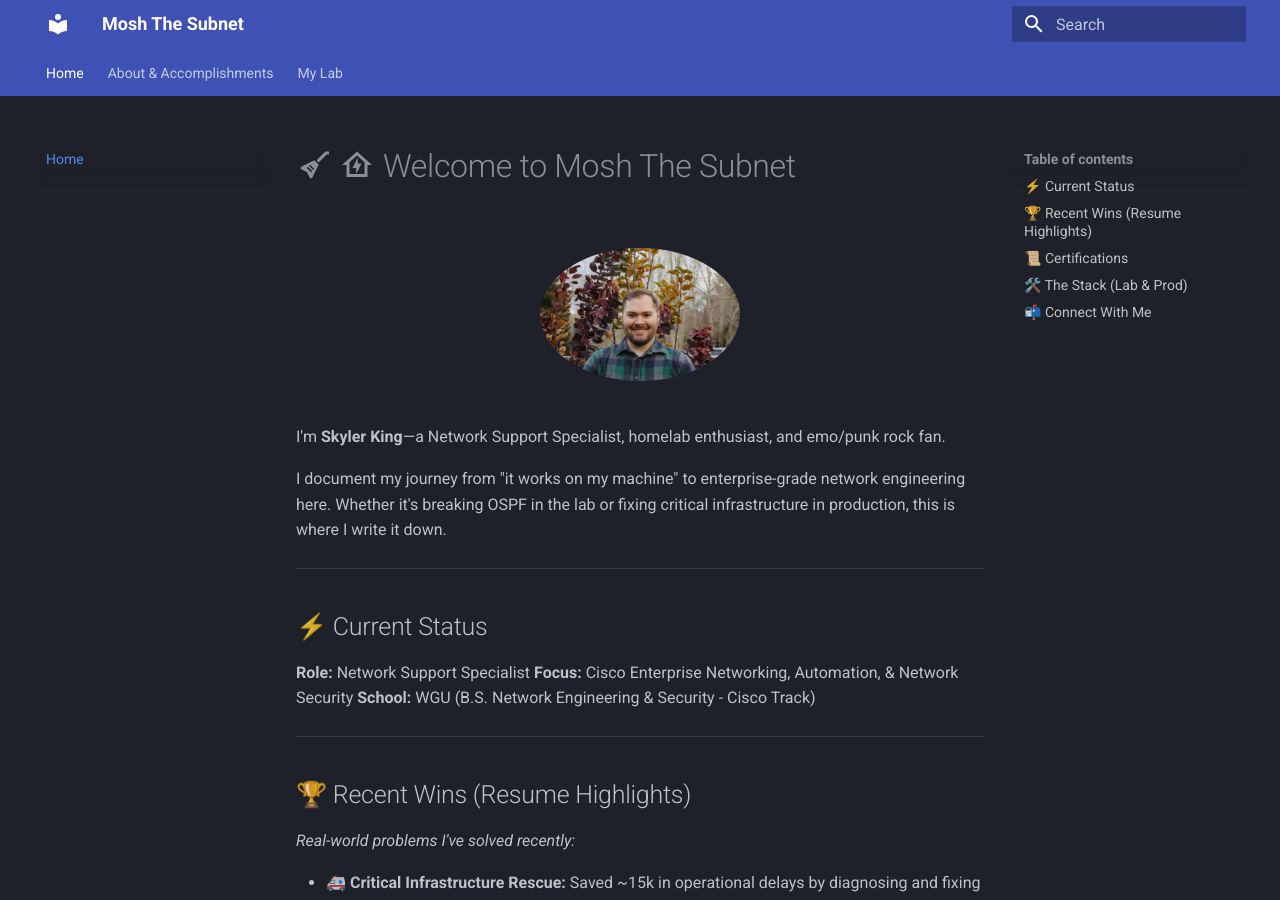
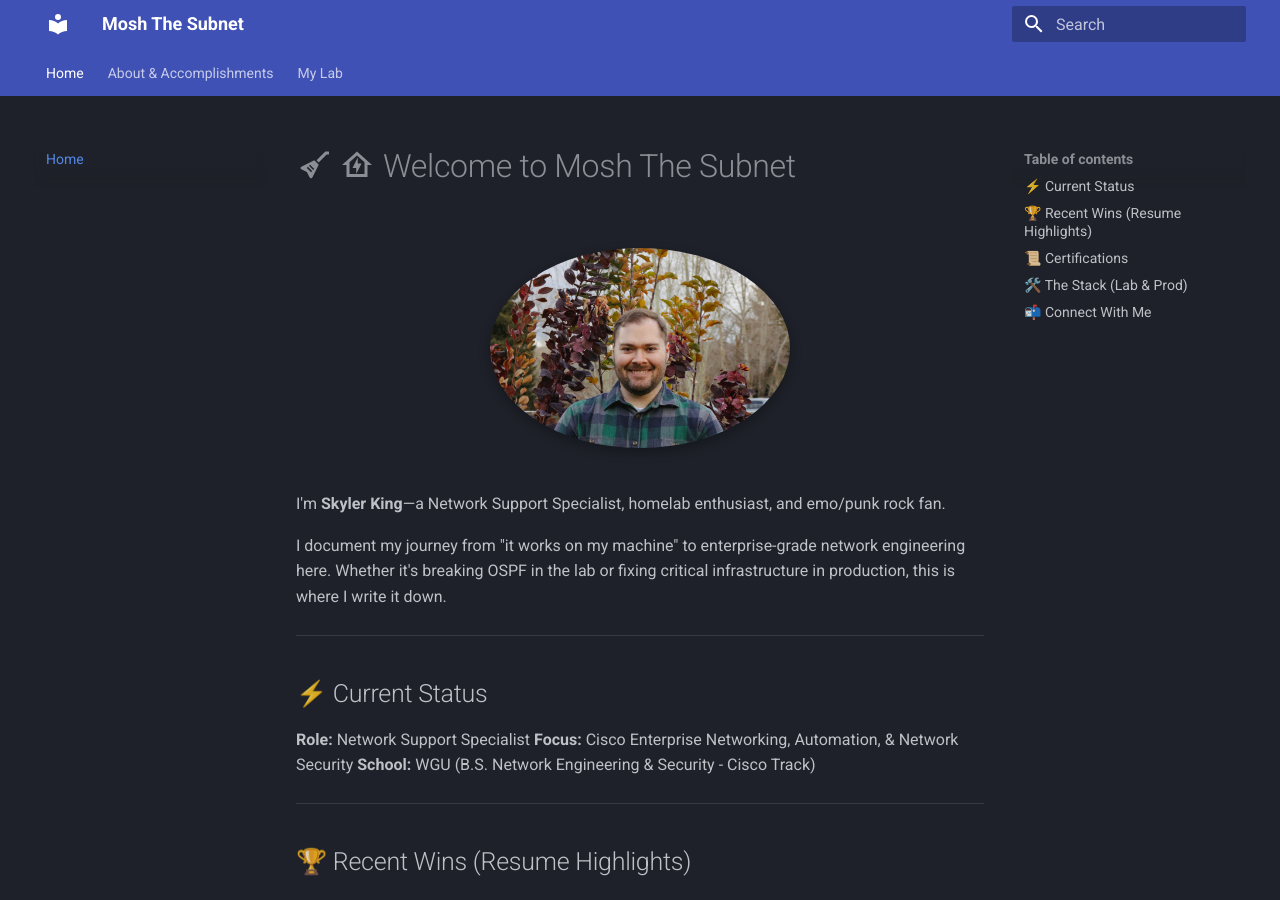
Before and after one commit to moshthesubnet/my-lab-docs, an MkDocs documentation site: the page built from docs/index.md, in a window 1280 px wide and 900 px high. Built offline with MkDocs 1.6.1 and Material for MkDocs 9.7.7, drawn with Linux system fonts in a browser that asks for light colours.

Commit message:
Update index.md

```diff
--- a/docs/index.md
+++ b/docs/index.md
@@ -1,7 +1,7 @@
 # :material-guitar-electric: :material-home-lightning-bolt-outline: Welcome to Mosh The Subnet
 
 <div align="center">
-  <img src="assets/profilepic.jpg" alt="Skyler King" width="200" style="border-radius: 50%; margin: 20px 0;">
+  <img src="assets/profilepic.jpg" alt="Skyler King" width="300" style="border-radius: 50%; margin: 20px 0; box-shadow: 0 4px 12px rgba(0,0,0,0.3);">
 </div>
 
 I'm **Skyler King**—a Network Support Specialist, homelab enthusiast, and emo/punk rock fan.
```
